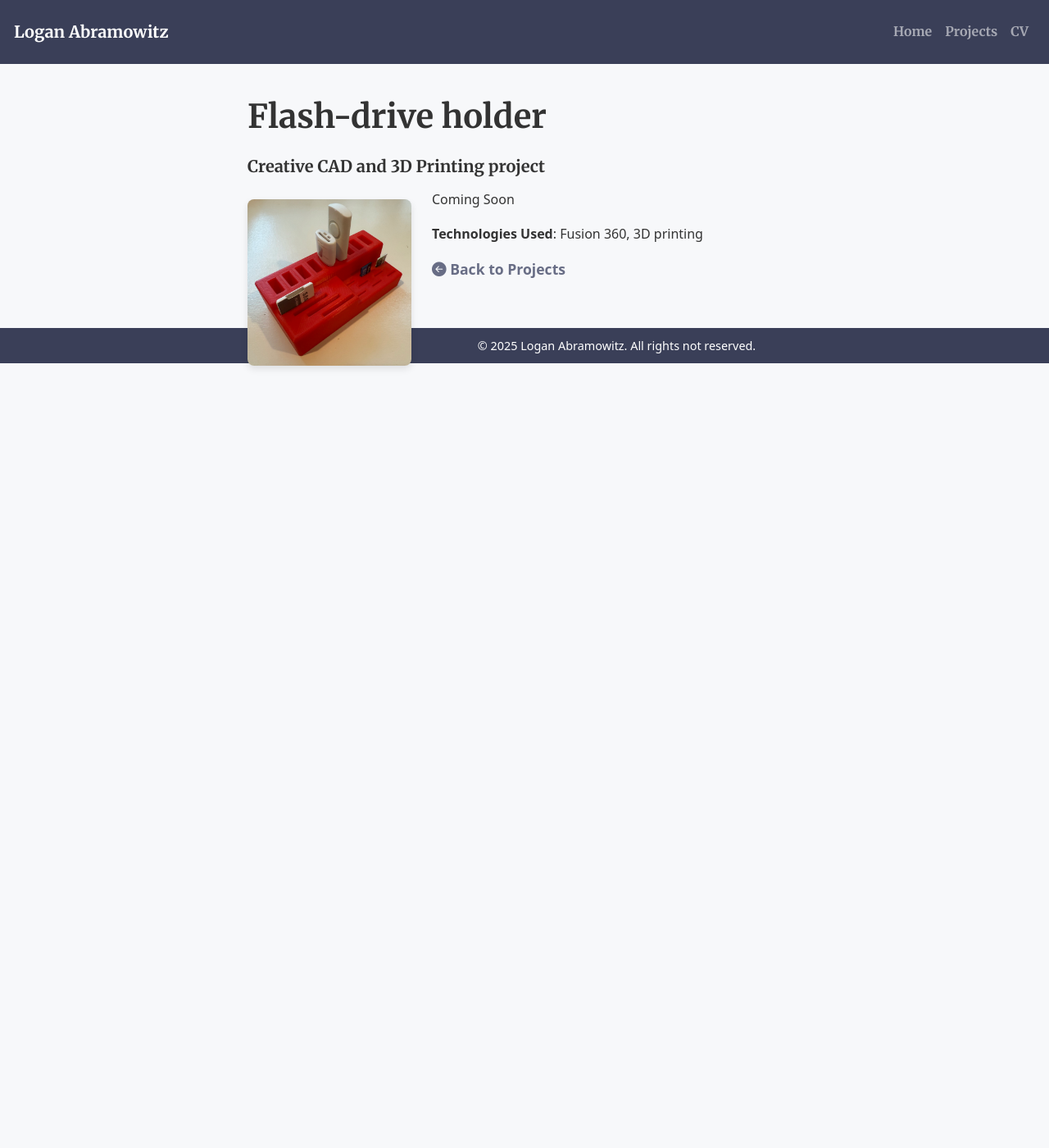
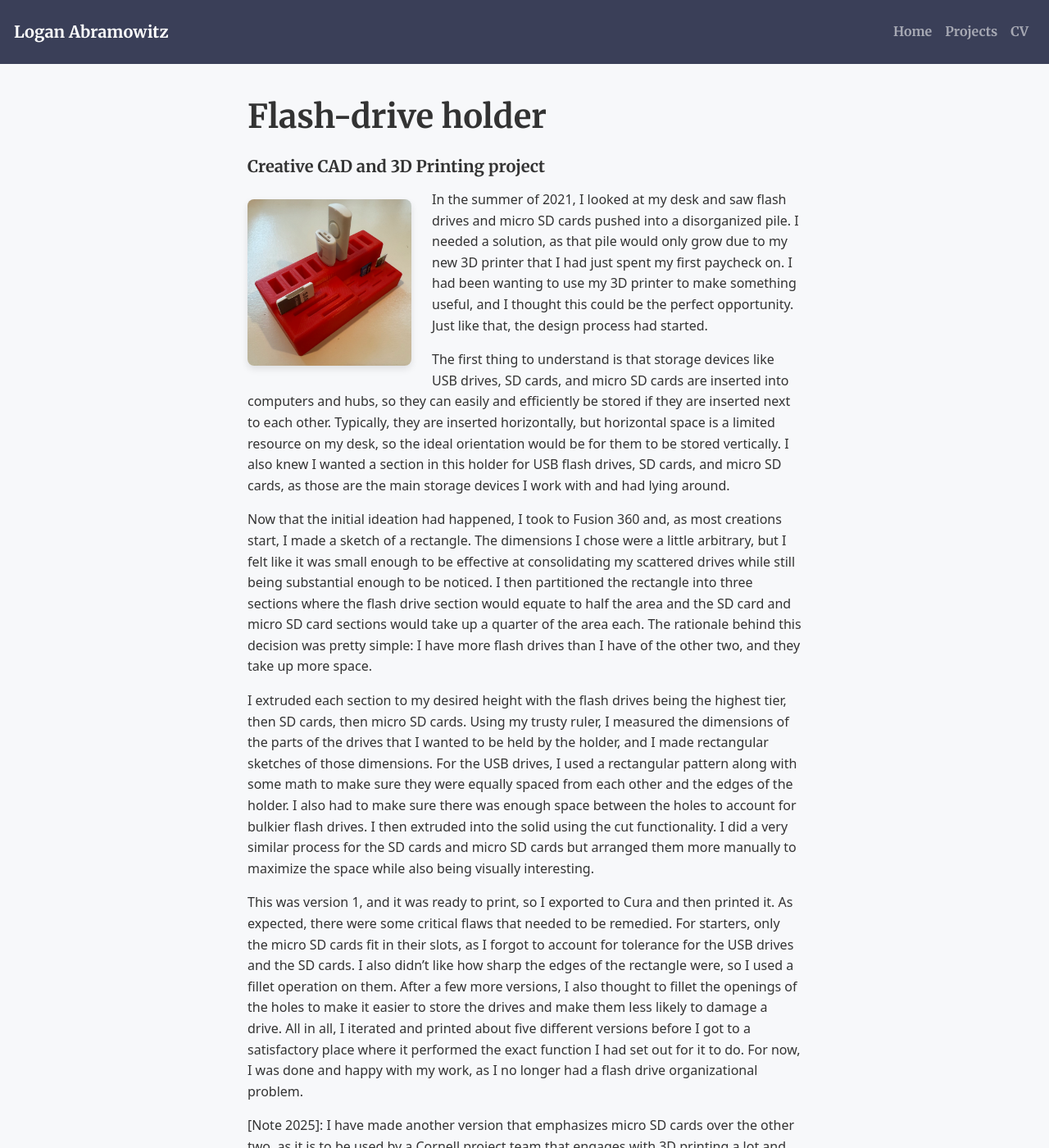
Before and after one commit to Logan-Abramowitz/Logan-Abramowitz.github.io, a Jekyll site: the page built from _projects/2021-flash-drive.md, in a window 1280 px wide and 1400 px high. Shown: the whole window at 82% size. Built offline with Jekyll 4.4.1, drawn with Linux system fonts in a browser that asks for light colours; some of the changed text lies outside the part shown.

Commit message:
Flash Drive Holder project

```diff
--- a/_projects/2021-flash-drive.md
+++ b/_projects/2021-flash-drive.md
@@ -5,4 +5,15 @@
 technologies: [Fusion 360, 3D printing]
 image: /assets/images/flashdrive-cover.jpg
 ---
-Coming Soon
+
+In the summer of 2021, I looked at my desk and saw flash drives and micro SD cards pushed into a disorganized pile. I needed a solution, as that pile would only grow due to my new 3D printer that I had just spent my first paycheck on. I had been wanting to use my 3D printer to make something useful, and I thought this could be the perfect opportunity. Just like that, the design process had started.
+
+The first thing to understand is that storage devices like USB drives, SD cards, and micro SD cards are inserted into computers and hubs, so they can easily and efficiently be stored if they are inserted next to each other. Typically, they are inserted horizontally, but horizontal space is a limited resource on my desk, so the ideal orientation would be for them to be stored vertically. I also knew I wanted a section in this holder for USB flash drives, SD cards, and micro SD cards, as those are the main storage devices I work with and had lying around.
+
+Now that the initial ideation had happened, I took to Fusion 360 and, as most creations start, I made a sketch of a rectangle. The dimensions I chose were a little arbitrary, but I felt like it was small enough to be effective at consolidating my scattered drives while still being substantial enough to be noticed. I then partitioned the rectangle into three sections where the flash drive section would equate to half the area and the SD card and micro SD card sections would take up a quarter of the area each. The rationale behind this decision was pretty simple: I have more flash drives than I have of the other two, and they take up more space.
+
+I extruded each section to my desired height with the flash drives being the highest tier, then SD cards, then micro SD cards. Using my trusty ruler, I measured the dimensions of the parts of the drives that I wanted to be held by the holder, and I made rectangular sketches of those dimensions. For the USB drives, I used a rectangular pattern along with some math to make sure they were equally spaced from each other and the edges of the holder. I also had to make sure there was enough space between the holes to account for bulkier flash drives. I then extruded into the solid using the cut functionality. I did a very similar process for the SD cards and micro SD cards but arranged them more manually to maximize the space while also being visually interesting.
+
+This was version 1, and it was ready to print, so I exported to Cura and then printed it. As expected, there were some critical flaws that needed to be remedied. For starters, only the micro SD cards fit in their slots, as I forgot to account for tolerance for the USB drives and the SD cards. I also didn’t like how sharp the edges of the rectangle were, so I used a fillet operation on them. After a few more versions, I also thought to fillet the openings of the holes to make it easier to store the drives and make them less likely to damage a drive. All in all, I iterated and printed about five different versions before I got to a satisfactory place where it performed the exact function I had set out for it to do. For now, I was done and happy with my work, as I no longer had a flash drive organizational problem.
+
+\[Note 2025\]: I have made another version that emphasizes micro SD cards over the other two, as it is to be used by a Cornell project team that engages with 3D printing a lot and therefore has many micro SD cards.
```
